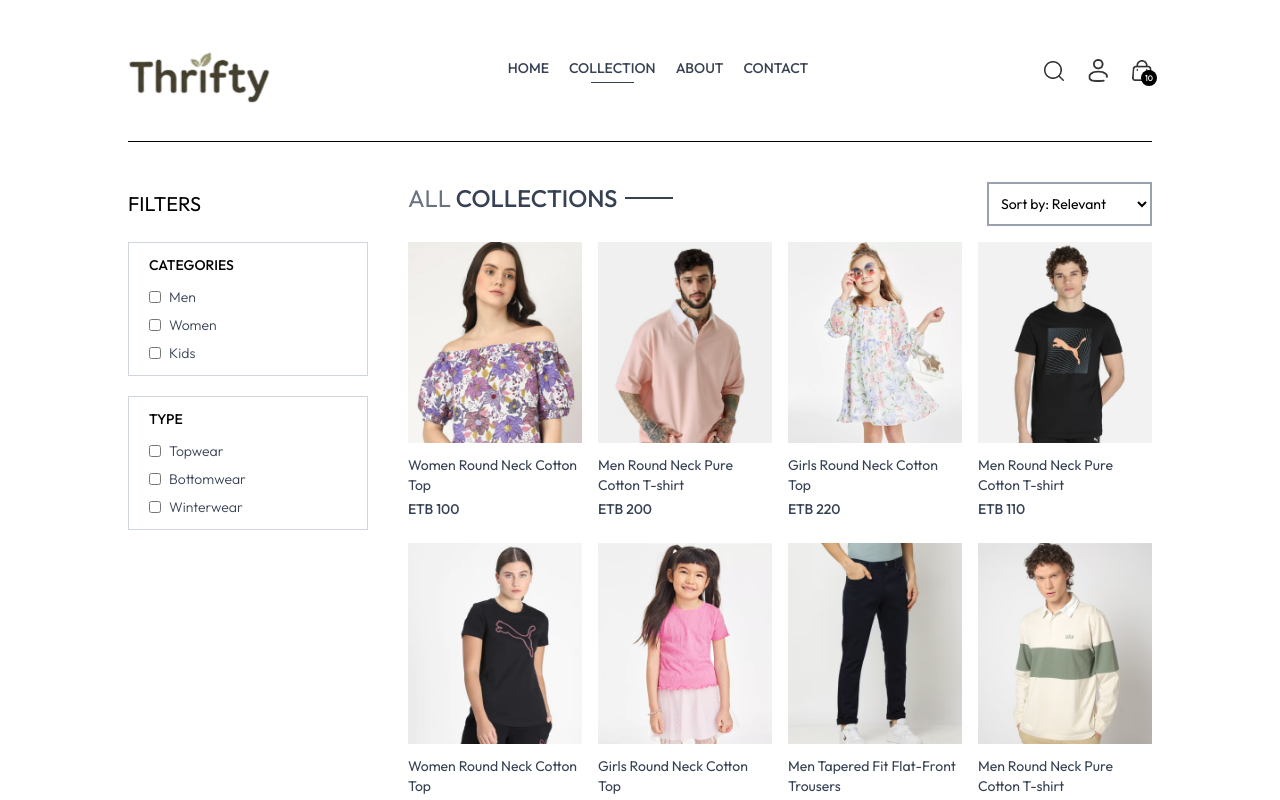
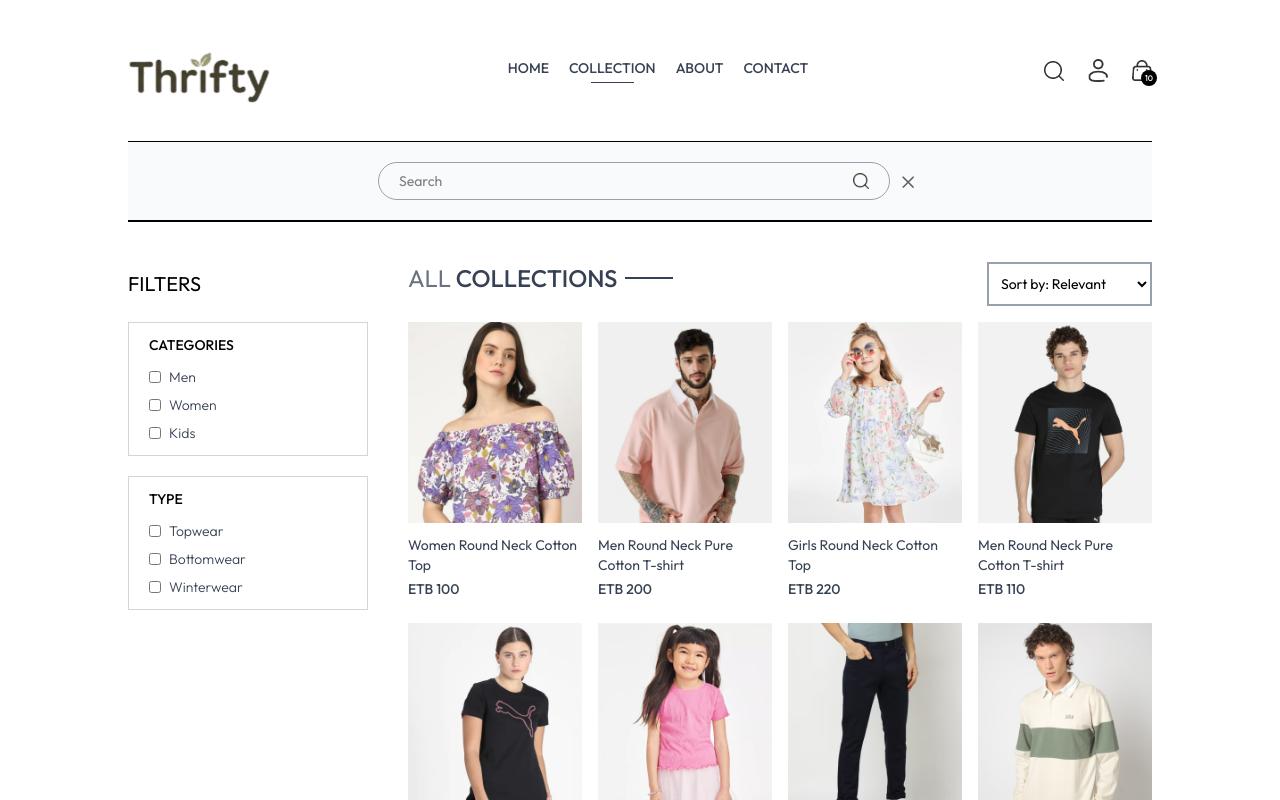
Before and after one commit to yeab-c/Thrifty, a React (Vite) app in the folder frontend/: page /collection in a window 1280 px wide. Both pictures are taken after a click on the picture 1053 px from the left and 70 px from the top of the page. Shown: the top 800 px of the page. Built offline with nearby package versions, Linux system fonts and the light colour scheme.

Commit message:
Search functionality implemented

```diff
--- a/frontend/src/App.jsx
+++ b/frontend/src/App.jsx
@@ -13,12 +13,14 @@
 import { ToastContainer } from 'react-toastify';
 import 'react-toastify/dist/ReactToastify.css';
 import Footer from './components/Footer'
+import SearchBar from './components/SearchBar'
 
 const App = () => {
   return (
     <div className='px-4 sm:px-[5vw] md:px-[7vw] lg:px-[10vw]'>
 
       <Nav />
+      <SearchBar />
 
       <Routes>
         <Route path="/" element={<Home />} />
--- a/frontend/src/components/Nav.jsx
+++ b/frontend/src/components/Nav.jsx
@@ -1,11 +1,13 @@
-import React from 'react'
+import React, { useContext, useState } from 'react'
 import {assets} from "../assets/assets"
 import { Link, NavLink } from 'react-router-dom'
-import { useState } from 'react'
+import { ShopContext } from '../context/shopContext';
 
 const Nav = () => {
 
-    const [visible, setVisible] = React.useState(false);
+    const [visible, setVisible] = useState(false);
+
+    const { showSearch ,setShowSearch} = useContext(ShopContext);
   return (
     <div className='flex items-center justify-between py-5 font-medium'>
         <Link to="/"><img src={assets.logo} className='w-36' alt="" /></Link>
@@ -30,7 +32,7 @@
         </ul>
 
         <div className='flex items-center gap-6'>
-            <img src={assets.search_icon} className='w-5 cursor-pointer' alt="search" />
+            <img src={assets.search_icon} className='w-5 cursor-pointer' alt="search" onClick={() => setShowSearch(!showSearch)} />
 
             <div className='group relative'>
                 <img src={assets.profile_icon} className='w-5 cursor-pointer' alt="" />
--- /dev/null
+++ b/frontend/src/components/SearchBar.jsx
@@ -0,0 +1,33 @@
+import React, { useContext, useEffect, useState } from 'react'
+import { ShopContext } from '../context/shopContext';
+import { assets } from '../assets/assets';
+import { useLocation } from 'react-router-dom';
+
+const SearchBar = () => {
+
+    const { search, setSearch, showSearch, setShowSearch } = useContext(ShopContext);
+    const [visible, setVisible] = useState(false);
+    const location = useLocation();
+
+    useEffect(() => {
+        if (location.pathname.includes('collection')) {
+            setVisible(true);
+        } else {
+            setVisible(false);
+        }
+    }, [location]);
+
+
+
+  return showSearch && visible ? (
+    <div className='border-t border-b bg-gray-50 text-center'>
+        <div className='inline-flex items-center justify-center border border-gray-400 px-5 py-2 my-5 mx-3 rounded-full w-3/4 sm:w-1/2'>
+            <input type="text" placeholder='Search' className='flex-1 outline-none bg-inherit text-sm' value={search} onChange={(e) => setSearch(e.target.value)} />
+            <img src={assets.search_icon} alt="" className='w-4' />
+        </div>
+        <img src={assets.cross_icon} alt="" className='inline w-3 cursor-pointer' onClick={() => setShowSearch(false)} />
+    </div>
+  ) : null
+}
+
+export default SearchBar
--- a/frontend/src/context/ShopContext.jsx
+++ b/frontend/src/context/ShopContext.jsx
@@ -1,4 +1,4 @@
-import { createContext } from "react";
+import { createContext, useState } from "react";
 import { products } from "../assets/assets";
 
 export const ShopContext = createContext();
@@ -7,11 +7,17 @@
 
     const currency = 'ETB';
     const delivery_fee = 100;
+    const [search, setSearch] = useState('');
+    const [showSearch, setShowSearch] = useState(false);
 
     const value = {
         products,
         currency,
-        delivery_fee
+        delivery_fee,
+        search,
+        setSearch,
+        showSearch,
+        setShowSearch
     }
 
     return (
--- a/frontend/src/pages/Collection.jsx
+++ b/frontend/src/pages/Collection.jsx
@@ -6,7 +6,7 @@
 
 const Collection = () => {
 
-  const {products} = useContext(ShopContext);
+  const {products, search, showSearch} = useContext(ShopContext);
   const [showFilter, setShowFilter] = useState(false);
   const [filterProducts, setFilterProducts] = useState([]);
   const [category, setCategory] = useState([]);
@@ -32,6 +32,10 @@
 
   const applyFilters = () => {
     let productsCopy = products.slice();
+
+    if(showSearch && search.trim() !== ''){
+      productsCopy = productsCopy.filter(item => item.name.toLowerCase().includes(search.toLowerCase()));
+    }
 
     if(category.length > 0){
       productsCopy = productsCopy.filter(item => category.includes(item.category));
@@ -63,7 +67,7 @@
 
   useEffect(() => {
     applyFilters();
-  }, [category, subCategory]);
+  }, [category, subCategory, search, showSearch]);
 
   useEffect(() => {
     sortProducts(sortType);
```
